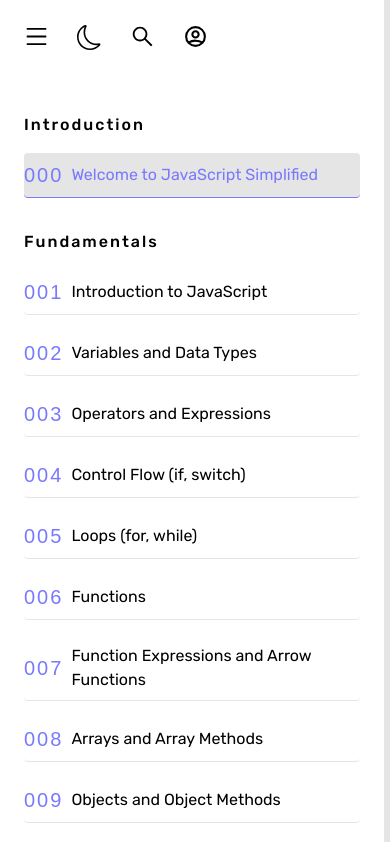
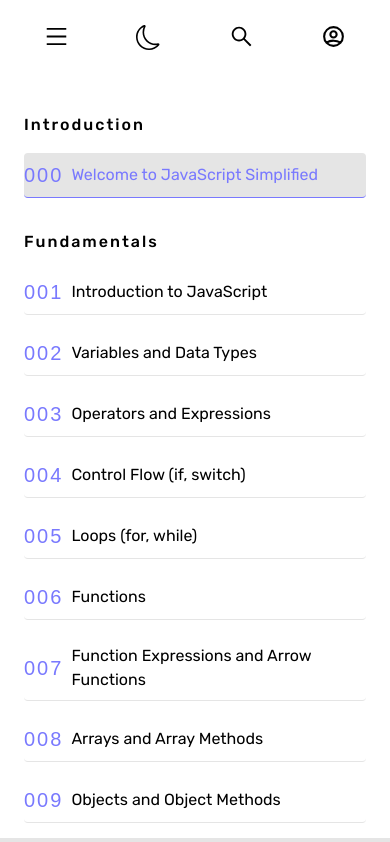
Before and after one commit to ibrag1moff/JS-simplified, a Next.js app: page / in a window 390 px wide. Shown: the top 842 px of the page. Built offline with nearby package versions, Linux system fonts and the light colour scheme; no server answers.

Commit message:
Change behavior of Sidebar on mobiles

```diff
--- a/app/layout.tsx
+++ b/app/layout.tsx
@@ -23,11 +23,11 @@ export default function RootLayout({
     <html lang="en" suppressHydrationWarning>
       <body className={`${rubik.className} antialiased`}>
         <Providers>
-          <div className="flex">
+          <div className="flex flex-col md:flex-row">
             <Sidebar />
             <div className="w-full overflow-x-auto">
               <div className="sm:h-screen overflow-auto">
-                <div className="w-full flex justify-center mx-auto overflow-auto h-[calc(100vh-50px)] overflow-y-auto relative">
+                <div className="w-full flex justify-center mx-auto overflow-auto md:h-[calc(100vh-50px)] overflow-y-auto relative">
                   <div className="w-full md:max-w-6xl mt-20">{children}</div>
                 </div>
               </div>
--- a/components/Sidebar.tsx
+++ b/components/Sidebar.tsx
@@ -20,24 +20,20 @@ export default function Sidebar() {
 
   return (
     <div
-      className={`flex flex-col gap-12 bg-[#fff] dark:bg-body border-r-6 border-[#e5e5e5] dark:border-hover h-screen overflow-auto ${
+      className={`flex flex-col gap-12 bg-[#fff] dark:bg-body border-b-6 md:border-r-6 border-[#e5e5e5] dark:border-hover md:h-screen overflow-auto ${
         isExpanded
-          ? "absolute left-0 top-0 bottom-0 right-0 z-10 sm:static sm:w-90 p-6"
-          : "relative w-20 p-1"
+          ? "absolute left-0 top-0 bottom-0 right-0 z-10 md:static md:w-90 p-6"
+          : "relative w-full md:w-20 p-1 h-max"
       }`}
     >
       <div
         onClick={(e) => e.stopPropagation()}
-        className={`flex items-center gap-7  ${
-          isExpanded
-            ? "flex-row"
-            : "absolute top-10 left-1/2 translate-x-[-50%] flex-col"
+        className={`flex items-center justify-between gap-7 px-5 md:px-0  ${
+          !isExpanded && "md:flex-col py-5"
         }`}
       >
         <button
-          className={`cursor-pointer pb-4 xl:hover:text-primary ${
-            !isExpanded && "block mx-auto"
-          }`}
+          className="cursor-pointer pb-4 xl:hover:text-primary"
           onClick={toggleSidebar}
         >
           <AiOutlineMenu size={25} />
@@ -47,33 +43,25 @@ export default function Sidebar() {
           <ThemeToggle />
         </div>
 
-        <button
-          className={`cursor-pointer pb-4 xl:hover:text-primary ${
-            !isExpanded && "block mx-auto"
-          }`}
-        >
+        <button className="cursor-pointer pb-4 xl:hover:text-primary">
           <AiOutlineSearch size={25} />
         </button>
         <button
           onClick={openPopup}
-          className={`cursor-pointer pb-4 xl:hover:text-primary ${
-            !isExpanded && "block mx-auto"
-          }`}
+          className="cursor-pointer pb-4 xl:hover:text-primary"
         >
           <HiOutlineUserCircle size={25} />
         </button>
       </div>
 
-      <div className="flex flex-col mb-auto gap-8">
+      <div
+        className={`flex flex-col mb-auto gap-8
+        ${isExpanded ? "block" : "hidden"}
+        `}
+      >
         {navGroups.map((group, i) => (
           <div key={i} className="flex flex-col gap-4">
-            <h2
-              className={`font-medium tracking-[2px] ${
-                isExpanded ? "block" : "hidden"
-              }`}
-            >
-              {group.groupName}
-            </h2>
+            <h2 className={`font-medium tracking-[2px]`}>{group.groupName}</h2>
             <>
               {group.items.map((item) => (
                 <Link
```
